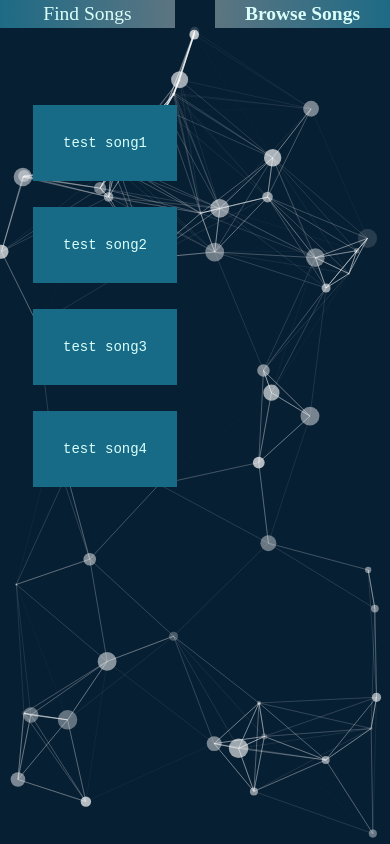
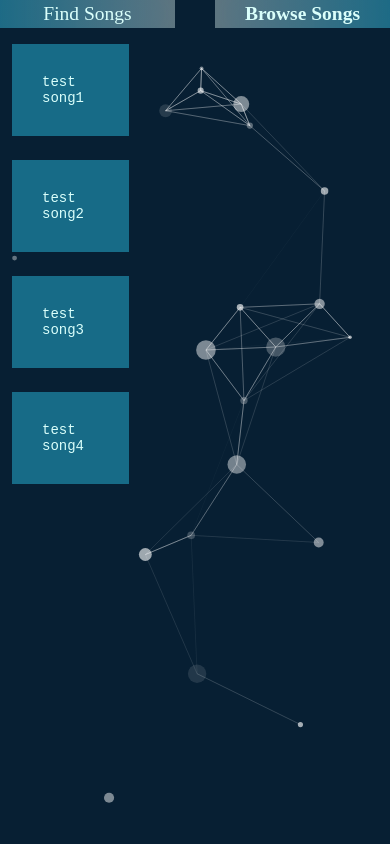
Before and after one commit to aloshon/theadvocator, a React Native app: screen / in a window 390 px wide. Both pictures are taken after a click on the element "Browse Songs". Built offline with nearby package versions, Linux system fonts and the light colour scheme.

Commit message:
adjust styles and particles

```diff
--- a/Browse.tsx
+++ b/Browse.tsx
@@ -15,36 +15,25 @@ export const Browse  = ({songs, currentTheme}: BrowseProps) => {
   console.log(songs);
   const styles = StyleSheet.create({
     container: {
-      flex: 1,
-      order: 2,
-      paddingTop: 40,
-      margin: 12,
-      width: "80%",
-      paddingHorizontal: 20,
-      // justifyContent: 'center',
-      // flexDirection: "column",
-      alignItems: "center",
-      // alignItems: "flex-start",
-      flexDirection: "row",
+      display: "flex",
       flexWrap: "wrap",
+      width: "100%",
+      margin: 4,
     },
     song: {
-      minWidth: "49%",
+      maxWidth: "30%",
       height: 100,
-      margin: 1,
+      margin: 12,
+      flex: 49,
     },
     item: {
-      marginTop: 24,
       padding: 30,
-      minwWidth: "100%",
+      width: "100%",
       backgroundColor: currentTheme.primary,
-
       fontSize: '3 em',
       color: currentTheme.fontColor,
-      flex: 1,
       flexDirection: "row",
       display: "flex",
-      // flexBasis: '50%',
     },
     text: {
       fontFamily: "'Courier New', monospace",
@@ -58,8 +47,7 @@ export const Browse  = ({songs, currentTheme}: BrowseProps) => {
 
   return (
     <>
-    <ScrollView>
-      <View style={(styles.container)}>
+    <ScrollView style={(styles.container)}>
         {songs?.length === 0 ? <Text>No Songs to browse. Answer the prompts first!</Text>  :
           songs?.map((song, i) => (
             <TouchableOpacity
@@ -73,7 +61,6 @@ export const Browse  = ({songs, currentTheme}: BrowseProps) => {
             </TouchableOpacity>
           ))
         }
-      </View>
     </ScrollView>
     {currentSong !== null && <Popup
       key="popup"
--- a/config/configParticles.tsx
+++ b/config/configParticles.tsx
@@ -8,7 +8,7 @@ export const particles:RecursivePartial<IParticlesOptions> = {
   fpsLimit: 120,
   "particles": {
     "number": {
-      "value": 100,
+      "value": 40,
       "density": {
         "enable": true,
         "value_area": 510
```
